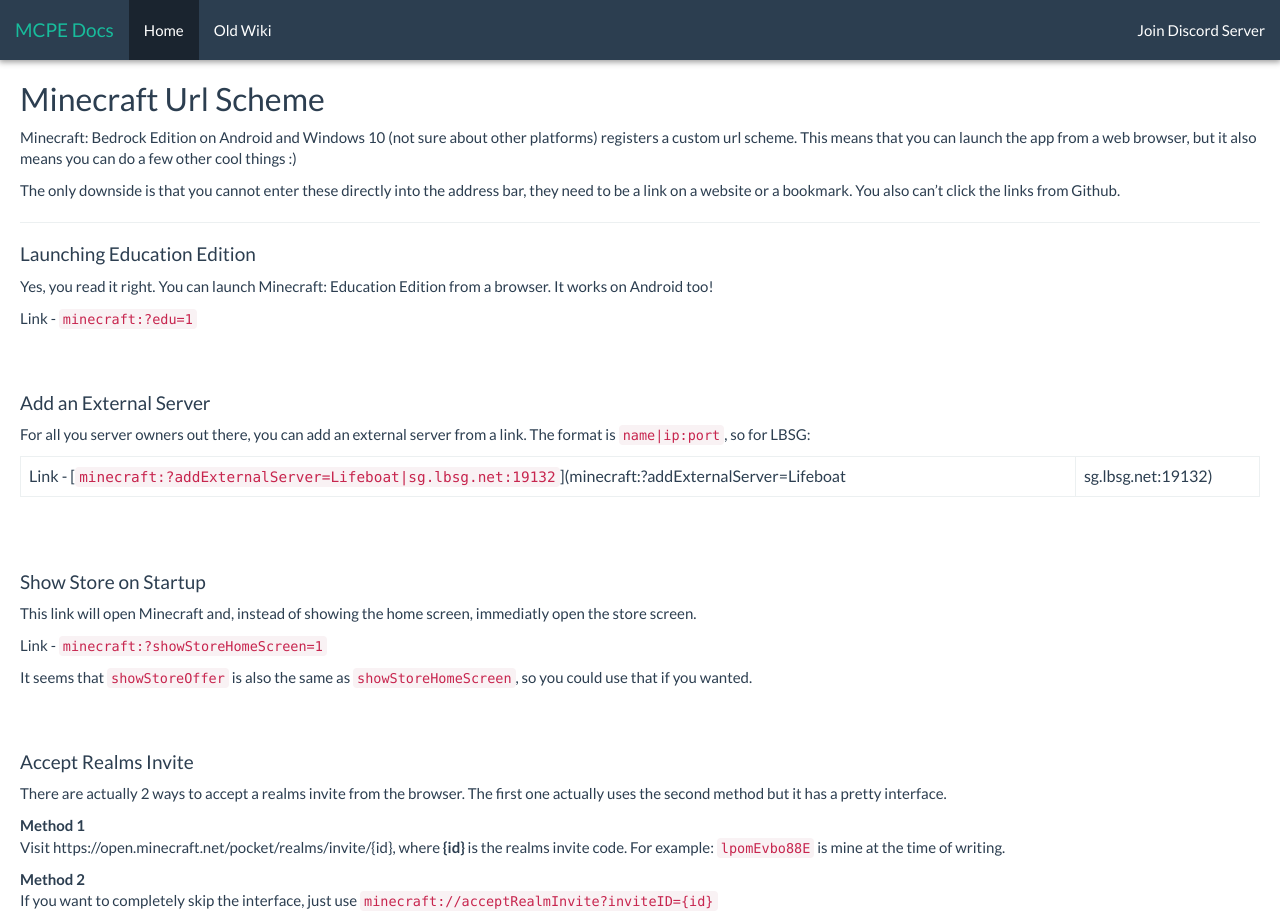
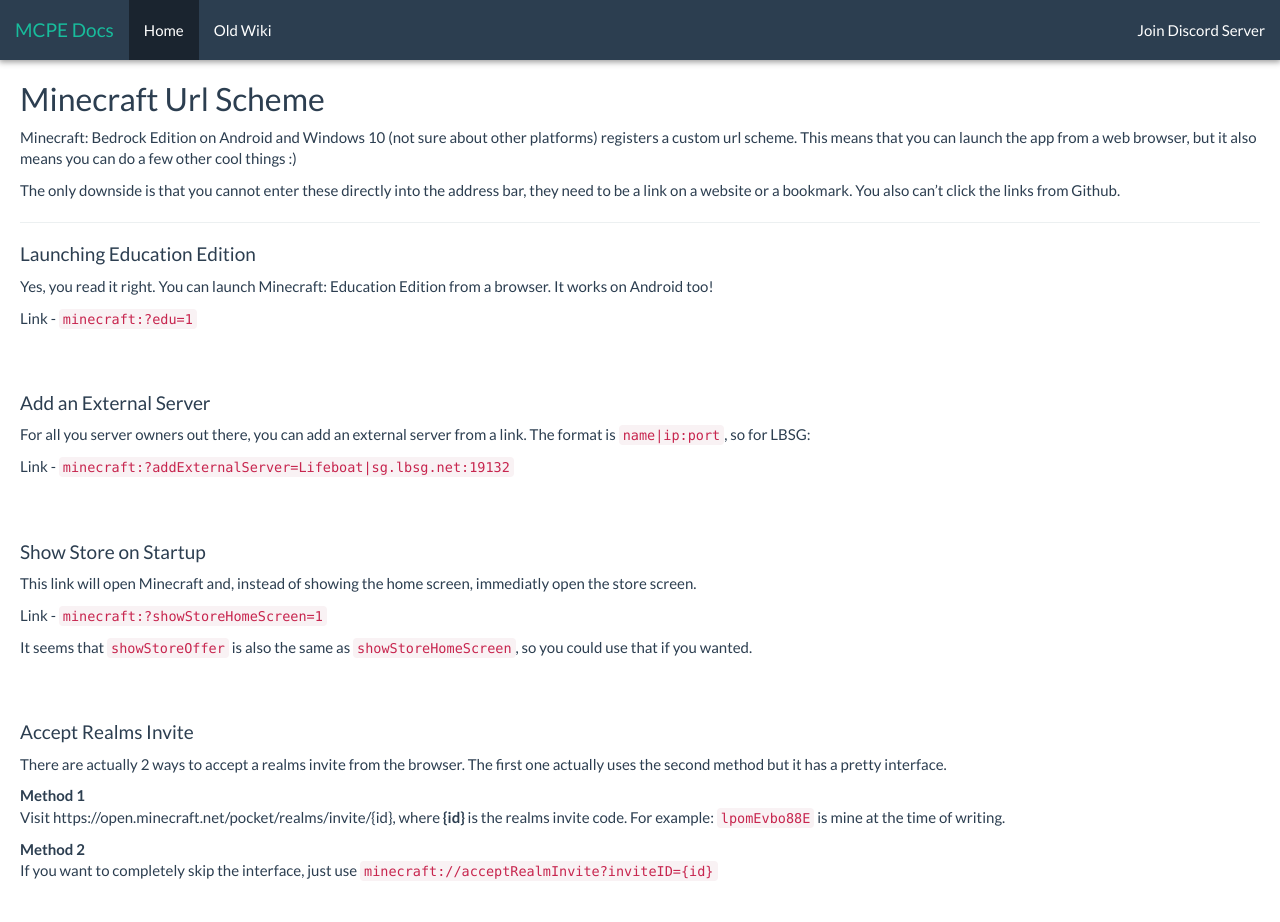
Before and after one commit to lukeeey/mcpe-docs, a Jekyll site: the page built from docs/UrlScheme.md, in a window 1280 px wide. Built offline with Jekyll 4.4.1, drawn with Linux system fonts in a browser that asks for light colours; nearby versions of some CDN libraries; our own code applies the rules of GitHub Pages for plain Markdown files; library files that are not in the unit come from our copies; after the commit the page ends 900 px from its top, so only the background shows below that.

Commit message:
URL Scheme: escape | character

```diff
--- a/docs/UrlScheme.md
+++ b/docs/UrlScheme.md
@@ -19,7 +19,7 @@ Link - [`minecraft:?edu=1`](minecraft:?edu=1)
 #### Add an External Server
 For all you server owners out there, you can add an external server from a link. The format is `name|ip:port`, so for LBSG:
 
-Link - [`minecraft:?addExternalServer=Lifeboat|sg.lbsg.net:19132`](minecraft:?addExternalServer=Lifeboat|sg.lbsg.net:19132)
+Link - [`minecraft:?addExternalServer=Lifeboat|sg.lbsg.net:19132`](minecraft:?addExternalServer=Lifeboat\|sg.lbsg.net:19132)
 
 <br><br>
 
```
